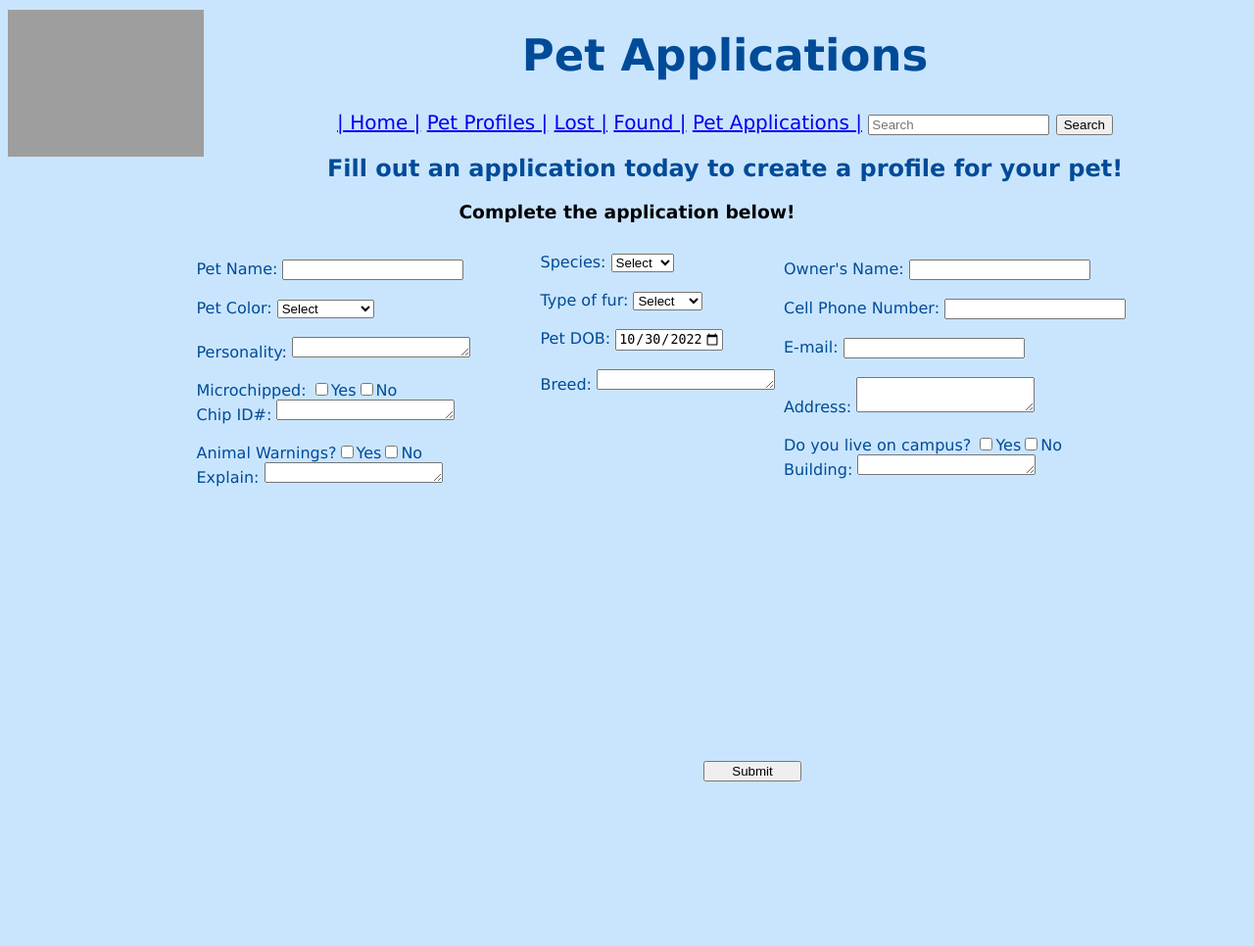
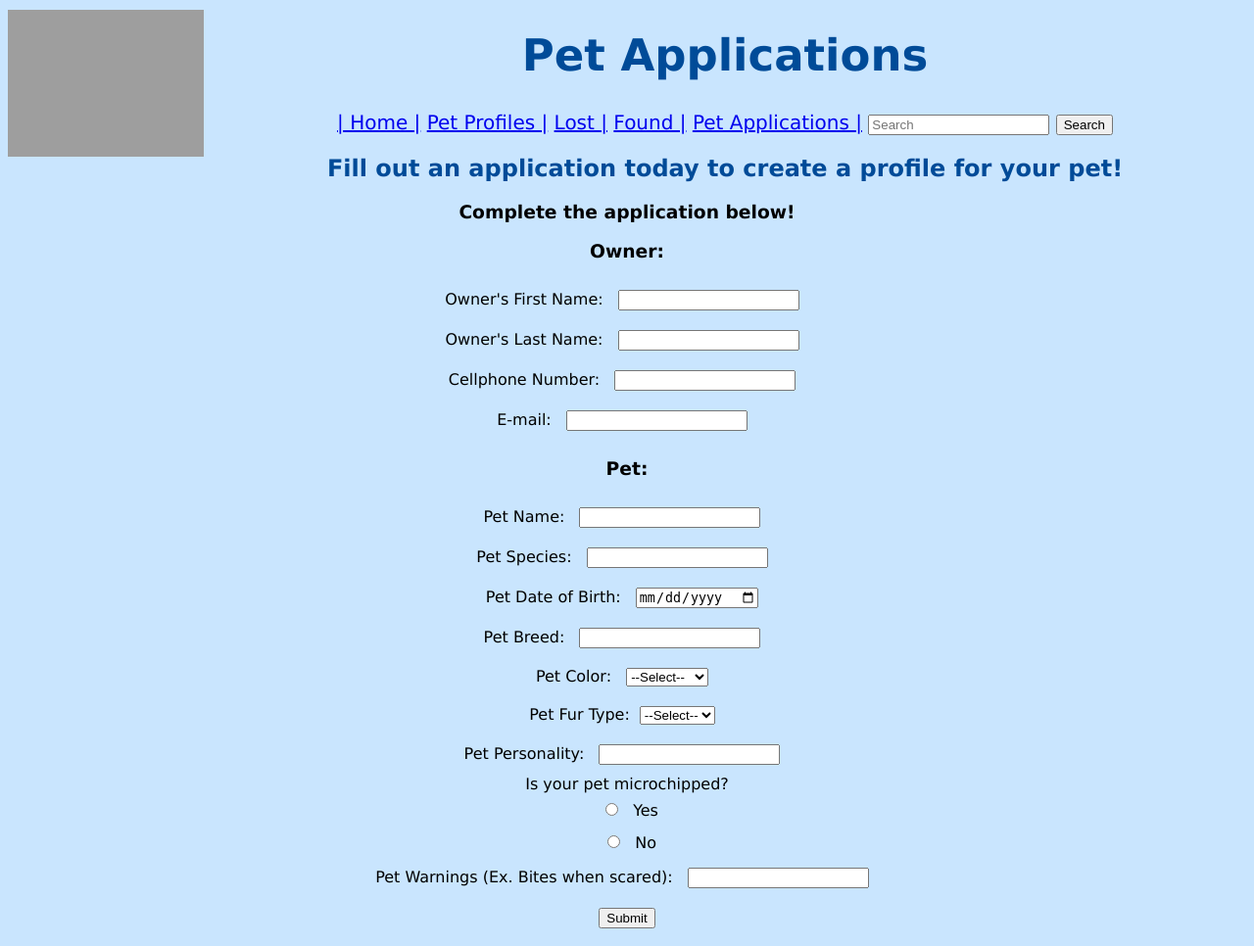
Before and after one commit to alhussainia/WebDevProject, a PHP site: page /petapplications.php in a window 1280 px wide. Shown: the whole page at 98% size. Before the commit the page ends 798 px from the top, so only its background shows below. Run offline with PHP 8.4, Linux system fonts and the light colour scheme; grey boxes are pictures that could not be loaded.

Commit message:
remade the survey

```diff
--- a/src/css/styles.css
+++ b/src/css/styles.css
@@ -46,50 +46,6 @@ footer{
     color: #004B98;
 }
 
-.pet_div{
-    float: right;
-    padding-right: 160px;
-}
-
-.petform{
-    float: left;
-    width: 50%;
-    height:50%;
-    text-align: left;
-}
-
-.animal_desc {
-    float: center;
-    padding-right: 100px;
-
-}
-
-.animaldesc {
-    float: right;
-    width: 57%;
-    height:25%;
-    text-align: left;
-}
-
-.owner_div{
-    float: left;
-    padding-left: 160px;
-}
-
-.ownerform{
-    float: right;
-    width: 50%;
-    height: 50%;
-    text-align: left;
-
-}
-
-.submit_btn {
-    width: 100px;
-    position: relative;
-    margin-top: 500px;
-    margin-left: 710px;
-}
 
 
 .floater{
@@ -106,3 +62,12 @@ footer{
 .profiles {
     color: orange;
 }
+
+#surveyForm{
+    text-align: center;
+}
+
+#surveyForm input,
+#surveyForm select {
+    margin: 10px;
+}
--- a/src/petapplications.php
+++ b/src/petapplications.php
@@ -1,3 +1,4 @@
+
 <!DOCTYPE html>
 <html lang="en">
 
@@ -19,148 +20,50 @@
 
 <h2> Fill out an application today to create a profile for your pet! </h2>
 <h3 style = "text-align: center;"> Complete the application below! </h3>
+<form method="post" id="surveyForm">
+    <h3> Owner: </h3>
+    Owner's First Name: <input name="ownerFirst" type="text"><BR/>
+    Owner's Last Name: <input name="ownerLast" type="text"><BR/>
+    Cellphone Number: <input name="ownerCell" type="tel"><BR/>
+    E-mail: <input name="ownerEmail" type="email"><BR/>
 
-
-<div class = "forms"> <!--style="height: 25px; color: #004B98;">-->
-
-    <div class="petform">
-    <div class="pet_div"
-    <section class = "forum">
-    <form method="post">
-    <!--<form method = post style="float:center; margin-right:20px; color: #004B98;">-->
-        <br>
-        Pet Name: <input name = "petName" type = "text">
-        <br>
-        <!-- Appearance:<br><br><textarea rows = "5" name = "appearance"></textarea> -->
-
-    <br>
-    Pet Color:
-    <select>
-        <option value="Select">Select</option>}
+    <h3> Pet: </h3>
+    Pet Name: <input name="petName" type="text"><BR/>
+    Pet Species: <input name="petSpecies" type="text"><BR/>
+    Pet Date of Birth: <input name="petBirthday" type="date"><BR/>
+    Pet Breed: <input name="petBreed" type="text"><BR/>
+    Pet Color: <select name="petColor">
+    <option value = "">--Select--</option>
     <option value="Black">Black</option>
     <option value="White">White</option>
     <option value="Orange">Orange</option>
-        <option value="Grey">Grey</option>
+    <option value="Gray">Gray</option>
     <option value="Brown">Brown</option>
+    <option value="Red">Red</option>
+    <option value="Orange">Orange</option>
+    <option value="Yellow">Yellow</option>
+    <option value="Gold">Gold</option>
     <option value="Tan">Tan</option>
-        <option value="Multi-color">Multi-colored</option>
     <option value="Cream">Cream</option>
+    <option value="Brindle">Brindle</option>
+    <option value="Tri-color">Tri-color</option>
+    <option value="Multi-color">Multi-color</option>
     <option value="Other">Other</option>
-        </select>
-        <br>
-        <br>
-        Personality: <textarea rows = "1" name = "personality"></textarea>
-        <br>
-        <br>
-        Microchipped: <input name = "chipped" type = "checkbox" value = 1>Yes<input name = "no" type = "checkbox" value = 1>No
-        <br>
-        Chip ID#: <textarea rows = "1" name = "nature"></textarea>
-        <br>
-        <br>
-        Animal Warnings?<input name = "yes" type = "checkbox" value = 1>Yes<input name = "no" type = "checkbox" value = 1>No
-        <br>
-        Explain: <textarea rows = "1" name = "nature"></textarea>
-        <br>
-        <br>
-   <!--Species:
-    <select>
-        <option value="Select">Select</option>}
-        <option value="Dog">Dog</option>
-        <option value="Cat">Cat</option>
-        <option value="Bird">Bird</option>
-        <option value="Reptile">Reptile</option>
-        <option value="Other">Other</option>
-    </select>
-    <br>
-    <br>
-    Type of fur:
-    <select>
-        <option value="Select">Select</option>}
+    </select><br/>
+    Pet Fur Type:<select name="petFur">
+    <option value = "">--Select--</option>
     <option value="Short">Short</option>
     <option value="Long">Long</option>
     <option value="Curly">Curly</option>
     <option value="Hairless">Hairless</option>
     <option value="Other">Other</option>
-    </select>
-        <br>
-        <br>
-        Pet DOB: <input type="date" id="start" name="trip-start" value="2022-10-30" min="1990-01-01" max="2022-12-31">
-        <br>
-        <br>
-        Breed: <textarea rows = "1" name = "nature"></textarea>
-    <br>
-    <br> -->
-    </div>
-</div>
-
-    <div class="animaldesc">
-    <div class=animal_desc>
-    Species:
-    <select>
-        <option value="Select">Select</option>}
-        <option value="Dog">Dog</option>
-        <option value="Cat">Cat</option>
-        <option value="Bird">Bird</option>
-        <option value="Reptile">Reptile</option>
-        <option value="Other">Other</option>
-    </select>
-    <br>
-    <br>
-    Type of fur:
-    <select>
-        <option value="Select">Select</option>}
-        <option value="Short">Short</option>
-        <option value="Long">Long</option>
-        <option value="Curly">Curly</option>
-        <option value="Hairless">Hairless</option>
-        <option value="Other">Other</option>
-    </select>
-        <br>
-        <br>
-        Pet DOB: <input type="date" id="start" name="trip-start" value="2022-10-30" min="1990-01-01" max="2022-12-31">
-        <br>
-        <br>
-        Breed: <textarea rows = "1" name = "nature"></textarea>
-    </div>
-</div>
-
-
-    <div class= "ownerform">
-    <div class=owner_div>
-    <!--<form method = post style="align: right; margin-right:20px; color: #004B98;">-->
-        Owner's Name: <input name = "petName" type = "text">
-        <br>
-        <br>
-        <!--Cell-phone Number:<br><br><textarea name = "number"></textarea>-->
-        Cell Phone Number: <input type="tel" id="phone" name="phone" pattern="[0-9]{3}-[0-9]{2}-[0-9]{3}">
-        <br>
-        <br>
-        <!--E-mail<br><br><label>Email Address</label>-->
-        E-mail: <input type="text" name="email_address" size="20"><mail></mail>
-        <br>
-        <br>
-        Address: <textarea rows = "2" name = "nature"></textarea>
-        <br>
-        <br>
-        Do you live on campus? <input name = "yes" type = "checkbox" value = 1>Yes<input name = "no" type = "checkbox" value = 1>No
-        <br>
-        Building: <textarea rows = "1" name = "nature"></textarea>
-        <br>
-        <br>
+    </select><br/>
+    Pet Personality: <input name="petPersonality" type="text"><BR/>
+    Is your pet microchipped?</br>
+    <input type="radio" name = "petChip" id="chipChoice1">
+        <label for="chipChoice1">Yes</label><br>
+    <input type="radio" name = "petChip" id="chipChoice2">
+        <label for="chipChoice2">No</label><br>
+    Pet Warnings (Ex. Bites when scared): <input name="petWarning" type="text"><BR/>
+    <input type="submit" value="Submit">
 </form>
-    </div>
-    </div>
-</div>
-
-
-<!--<div class = "submitbtn" style= "text-align: center; align: center;"> -->
-<div>
-<input value="Submit" title="Submit" type="submit" id="submit_btn" class="submit_btn">
-<!--<div class = submit_btn> style= "text-align: center; align: center;">-->
-    <!--<button type="button">Submit</button>-->
-    <!--<div style="text-align: center; align: center;"><input type = "submit" value = "Submit"></div>-->
-</div>
-    </section>
-
-</body>
-</html>
```
Lines whose indentation alone changed are shown as unchanged.
